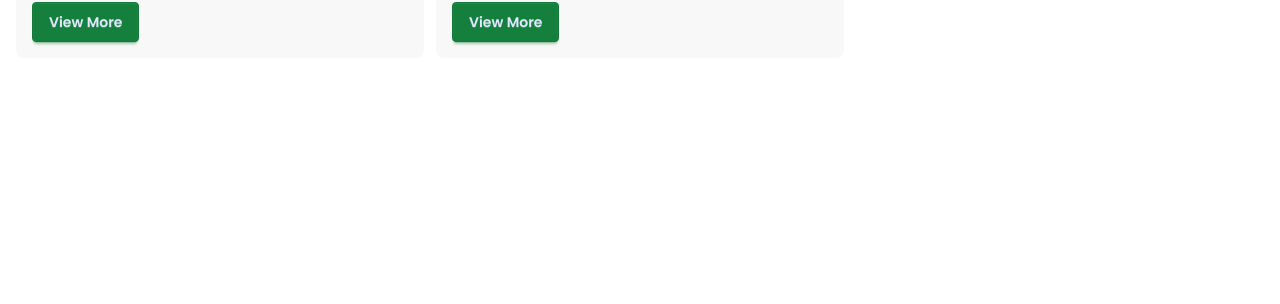
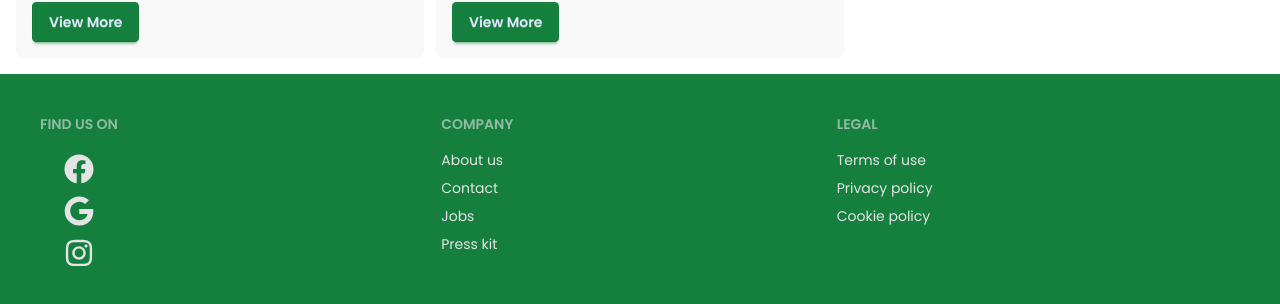
Before and after one commit to Khabbab800118/ToyTopia, a React (Vite) app: page /toys in a window 1280 px wide. Shown: the part 11562-11866 px from the top of the page. Before the commit the page ends 11636 px from the top, so only its background shows below. Built offline with nearby package versions, Linux system fonts and the light colour scheme; no server answers.

Commit message:
password validation functionality added

```diff
--- a/src/Pages/AllToys.jsx
+++ b/src/Pages/AllToys.jsx
@@ -2,10 +2,10 @@ import React from 'react';
 import { useLoaderData } from 'react-router';
 import Header from '../components/Header';
 import SingleToyDataCard from '../components/SingleToyDataCard';
+import Footer from '../components/Footer';
 
 const AllToys = () => {
     const allToysData = useLoaderData();
-    console.log(allToysData);
 
     return (
         <div>
@@ -20,6 +20,9 @@ const AllToys = () => {
                     }
                 </div>
             </main>
+            <footer>
+                <Footer></Footer>
+            </footer>
         </div>
     );
 };
--- a/src/Pages/Login.jsx
+++ b/src/Pages/Login.jsx
@@ -1,13 +1,27 @@
-import React, { use, useState } from 'react';
+import React, { useContext, useState } from 'react';
 import { Link, useLocation, useNavigate } from 'react-router';
-import { AuthContext } from '../provider/AuthContext';
+import { auth, AuthContext, googleProvider } from '../provider/AuthContext';
+import { FaGoogle } from 'react-icons/fa';
+import { signInWithPopup } from 'firebase/auth';
 
 const Login = () => {
-    const { login, setUser } = use(AuthContext);
+    const { login, setUser } = useContext(AuthContext);
     const location = useLocation();
     const navigate = useNavigate();
     const [error, setError] = useState('');
 
+
+    const handleGoogleBtn = () => {
+        signInWithPopup(auth, googleProvider)
+            .then(result => {
+                const user = result.user;
+                setUser(user)
+                navigate(`${location.state ? location.state : "/"}`)
+            })
+            .catch(error => {
+                setError(error.message);
+            })
+    }
     const handleLoginBtn = e => {
         e.preventDefault();
         const form = e.target;
@@ -22,8 +36,6 @@ const Login = () => {
             .catch(error => {
                 setError(error.message);
             })
-
-
     }
 
     return (
@@ -39,12 +51,15 @@ const Login = () => {
                             {/* Password */}
                             <label className="label">Password</label>
                             <input required name='password' type="password" className="input" placeholder="Password" />
-                            {/* <div><a className="link link-hover">Forgot password?</a></div> */}
+                            <div><a className="link link-hover">Forgot password?</a></div>
                             <button type='submit' className="btn btn-neutral mt-4">Login</button>
                             <small className='text-center mt-5 text-red-800'>{error ? "Invalid Email or Password" : ""}</small>
                             <small className='text-center mt-5'>Don't have an account? <Link className='text-red-600' to={"/auth/register"}>Register</Link></small>
                         </fieldset>
                     </form>
+                    <div className='flex items-center justify-center'>
+                        <button onClick={handleGoogleBtn} className='btn btn-secondary px-5 py-1'> <FaGoogle className='text-2xl'></FaGoogle> <span className=' text-primary'>Log In With Google</span> </button>
+                    </div>
                 </div>
             </div>
         </div>
--- a/src/Pages/Profile.jsx
+++ b/src/Pages/Profile.jsx
@@ -1,11 +1,11 @@
 import React, { use } from 'react';
 import { AuthContext } from '../provider/AuthContext';
 import Header from '../components/Header';
+import Footer from '../components/Footer';
 
 const Profile = () => {
 
     const { user, setUser, updateUser } = use(AuthContext);
-    console.log(user);
 
     const photoURL = user?.photoURL || null;
     const displayName = user?.displayName || user?.email || "Guest";
@@ -22,6 +22,7 @@ const Profile = () => {
         })
             .then(() => {
                 setUser({ ...user, displayName: name, photoURL: photo });
+                form.reset();
             })
             .catch(error => {
                 console.log(error);
@@ -58,6 +59,9 @@ const Profile = () => {
                     </div>
                 </div>
             </main>
+            <footer>
+                <Footer></Footer>
+            </footer>
         </div>
     );
 };
--- /dev/null
+++ b/src/components/Footer.jsx
@@ -0,0 +1,30 @@
+import React from 'react';
+import { FaFacebook, FaGoogle, FaInstagram } from 'react-icons/fa';
+
+const Footer = () => {
+    return (
+        <footer className="footer sm:footer-horizontal bg-primary text-neutral-content p-10">
+            <nav className='flex flex-col gap-3 items-center'>
+                <h6 className="footer-title">Find Us On</h6>
+                <a href="https://www.facebook.com/" target='_blank'><FaFacebook className='text-3xl'></FaFacebook></a>
+                <a href="https://www.google.com/" target='_blank'><FaGoogle className='text-3xl'></FaGoogle></a>
+                <a href="https://www.instagram.com/" target='_blank'><FaInstagram className='text-3xl'></FaInstagram></a>
+            </nav>
+            <nav>
+                <h6 className="footer-title">Company</h6>
+                <a className="link link-hover">About us</a>
+                <a className="link link-hover">Contact</a>
+                <a className="link link-hover">Jobs</a>
+                <a className="link link-hover">Press kit</a>
+            </nav>
+            <nav>
+                <h6 className="footer-title">Legal</h6>
+                <a className="link link-hover">Terms of use</a>
+                <a className="link link-hover">Privacy policy</a>
+                <a className="link link-hover">Cookie policy</a>
+            </nav>
+        </footer>
+    );
+};
+
+export default Footer;
--- a/src/components/Header.jsx
+++ b/src/components/Header.jsx
@@ -7,6 +7,9 @@ const Header = () => {
 
     const { user, logOut } = use(AuthContext);
 
+
+    const photoURL = user?.photoURL || null;
+    const displayName = user?.displayName || user?.email || "Guest";
     const navigator = useNavigate();
     const handleLoginBtn = () => {
         navigator("/auth/login");
@@ -41,6 +44,19 @@ const Header = () => {
             <div className="navbar-end">
                 {user ?
                     <div className='flex lg:flex-row flex-col gap-2'>
+                        <div className="relative group w-fit">
+                            <img
+                                className='w-12 rounded-full cursor-pointer'
+                                src={photoURL}
+                                alt={displayName}
+                            />
+                            <span className="absolute left-1/2 -translate-x-1/2 top-18
+                                       bg-black text-white text-xs px-2 py-1 rounded
+                                      opacity-0 group-hover:opacity-100
+                                      transition-opacity duration-200 whitespace-nowrap">
+                                {displayName}
+                            </span>
+                        </div>
                         <button className='bg-secondary px-8 py-1 rounded-2xl text-accent font-semibold' onClick={handleProfile}> My Profile </button>
                         <button onClick={handleLogoutBtn} className='bg-secondary px-8 py-1 rounded-2xl text-accent font-semibold'>Log Out</button>
                     </div> :
--- a/src/components/Home.jsx
+++ b/src/components/Home.jsx
@@ -13,14 +13,14 @@ const Home = () => {
 
     return (
         <div>
-            <h1 className='font-bold text-5xl text-center text-primary'>Popular Toys</h1>
+            <h1 className='font-bold text-5xl text-center text-primary my-5'>Popular Toys</h1>
             <div className='lg:grid lg:grid-cols-3 gap-3 p-4'>
                 {
                     popularToysData.map(singlePopularToyData => <PolpularDataCard key={singlePopularToyData.toyId} singlePopularToyData={singlePopularToyData}></PolpularDataCard>)
                 }
             </div>
             <div className='flex justify-center'>
-                <button onClick={handleShowAll} className='btn btn-primary w-fit'>Show All...</button>
+                <button onClick={handleShowAll} className='btn btn-primary w-fit my-5'>Show All...</button>
             </div>
         </div>
     );
--- a/src/layouts/HomeLayout.jsx
+++ b/src/layouts/HomeLayout.jsx
@@ -2,6 +2,7 @@ import React from 'react';
 import { Outlet, useLoaderData } from 'react-router';
 import Header from '../components/Header';
 import Drawer from '../components/Drawer';
+import Footer from '../components/Footer';
 
 const HomeLayout = () => {
     const sliderData = useLoaderData();
@@ -22,7 +23,7 @@ const HomeLayout = () => {
                 </section>
             </main>
             <footer>
-
+                <Footer></Footer>
             </footer>
         </div>
     );
--- a/src/provider/AuthContext.jsx
+++ b/src/provider/AuthContext.jsx
@@ -1,7 +1,9 @@
 import React, { createContext } from 'react';
 import app from '../firebase/firebase.config';
-import { getAuth } from "firebase/auth";
+import { getAuth, GoogleAuthProvider } from "firebase/auth";
 
 export const AuthContext = createContext();
 
 export const auth = getAuth(app);
+
+export const googleProvider = new GoogleAuthProvider();
```
Also changed, not shown: src/Pages/Register.jsx (+28 -2 lines).
